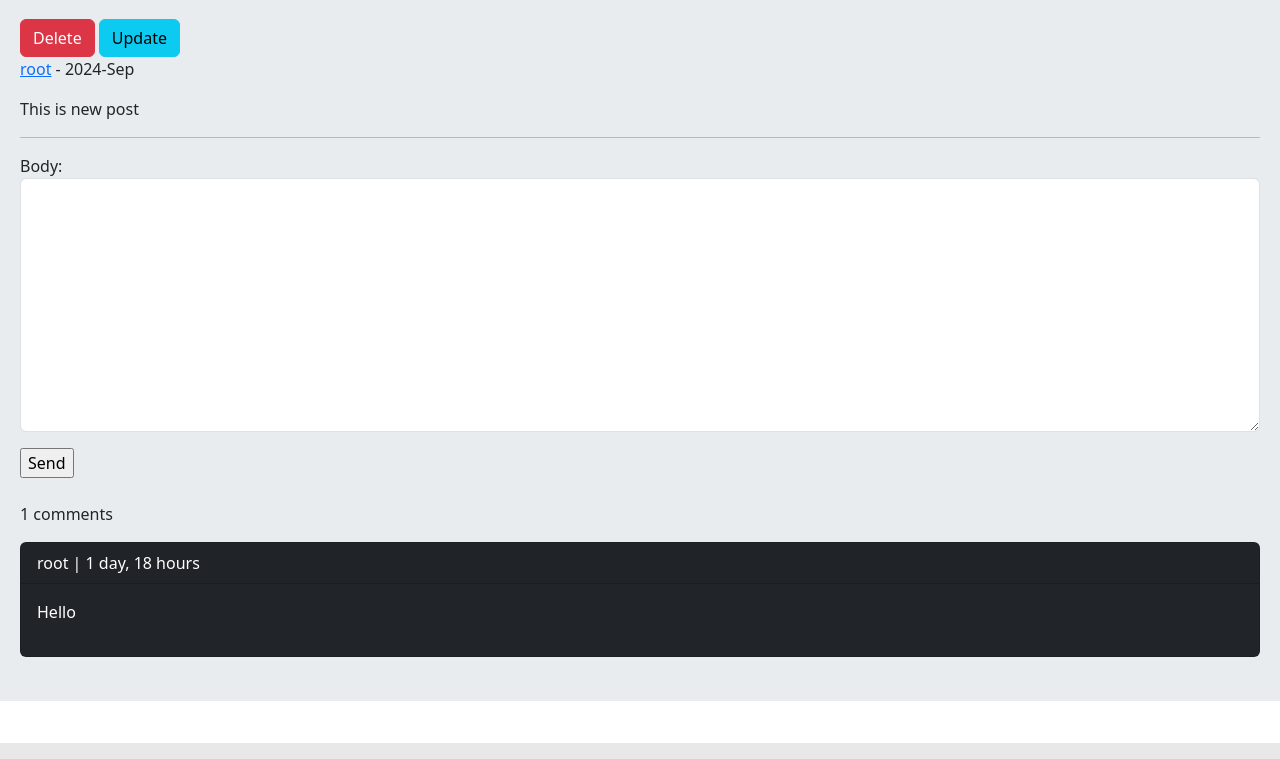
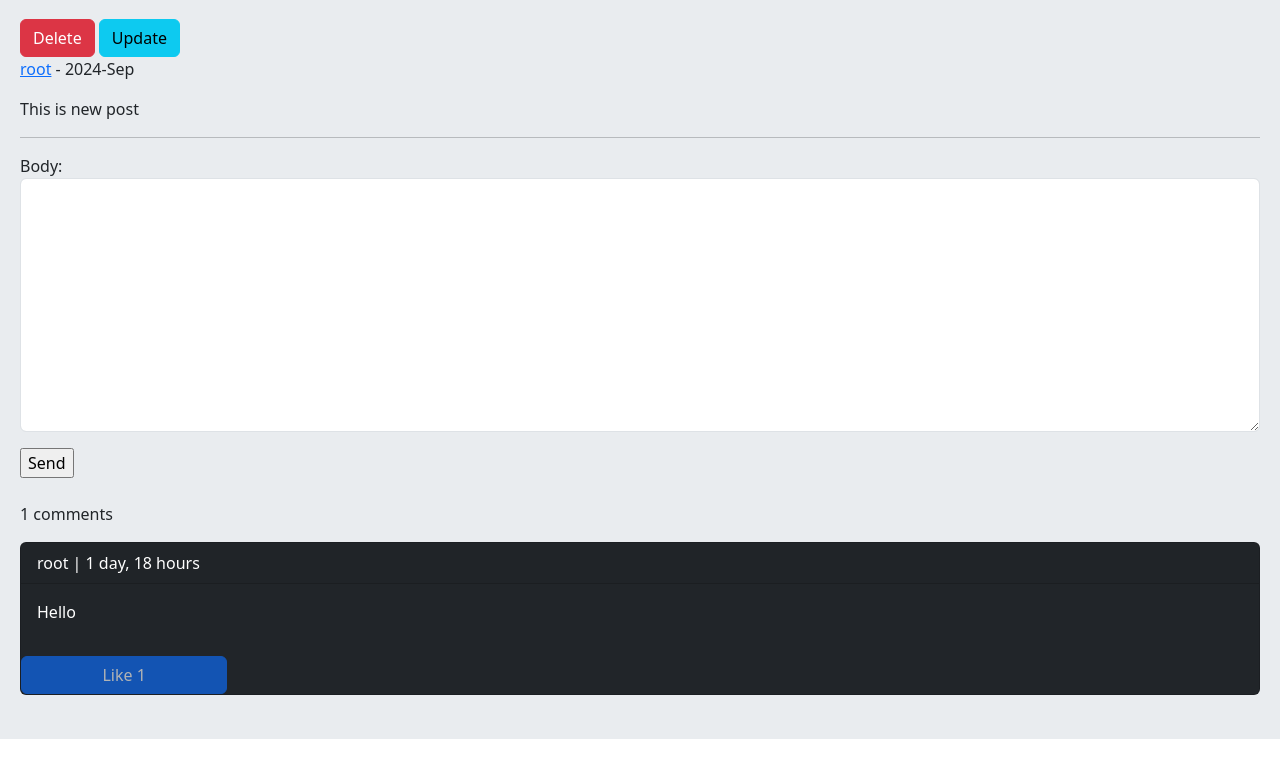
Before and after one commit to MohadeseShafiee/Django, a Django app: a page that uses social/A/home/templates/home/detail.html in a window 1280 px wide. Shown: the part 57-816 px from the top of the page. Run offline with Django 5.2, Linux system fonts and the light colour scheme; a user stored in the database is signed in; data comes from the database, SQL or seed files in the repository; both versions use the stored data as it was after the commit.

Commit message:
add like view

```diff
--- a/social/A/home/admin.py
+++ b/social/A/home/admin.py
@@ -1,5 +1,5 @@
 from django.contrib import admin
-from .models import Post, Comment
+from .models import Post, Comment, Vote
 
 @admin.register(Post)
 class PostAdmin(admin.ModelAdmin):
@@ -16,3 +16,7 @@ class PostAdmin(admin.ModelAdmin):
 class CommentAdmin(admin.ModelAdmin):
     list_display = ('user', 'post', 'created', 'is_reply')
     raw_id_fields = ('user', 'post', 'reply')
+
+
+
+admin.site.register(Vote)
--- a/social/A/home/models.py
+++ b/social/A/home/models.py
@@ -24,6 +24,17 @@ class Post(models.Model):
         return reverse('home:post_detail', args=(self.id, self.slug))
 
 
+    def likes_count(self):
+        return self.pvotes.count()
+
+
+    def user_can_like(self, user):
+        user_like = user.uvotes.filter(post=self)
+        if user_like.exists():
+            return True
+        return False
+
+
 class Comment(models.Model):
     user = models.ForeignKey(User, on_delete=models.CASCADE, related_name='ucomments')
     post = models.ForeignKey(Post, on_delete=models.CASCADE, related_name='pcomments')
@@ -35,3 +46,14 @@ class Comment(models.Model):
 
     def __str__(self):
         return f'{self.user} - {self.body[:30]}'
+
+
+
+
+class Vote(models.Model):
+    user = models.ForeignKey(User, on_delete=models.CASCADE, related_name='uvotes')
+    post = models.ForeignKey(Post, on_delete=models.CASCADE, related_name='pvotes')
+
+
+    def __str__(self):
+        return f'{self.user} liked {self.post.slug}'
--- a/social/A/home/templates/home/detail.html
+++ b/social/A/home/templates/home/detail.html
@@ -29,6 +29,9 @@
             <p class="card-body">{{ comment.body }}</p>
 
             {% if request.user.is_authenticated %}
+
+                <a href="{% url 'home:post_like' post.id %}" class="{% if can_like %}disabled{% endif %} btn btn-primary col-md-2">Like {{ post.likes_count }}</a>
+
                 <form action="{% url 'home:add_reply' post.id comment.id %}" method="post" style="display: none;">
                     {% csrf_token %}
                     {{ reply_form.as_p }}
--- a/social/A/home/urls.py
+++ b/social/A/home/urls.py
@@ -10,4 +10,5 @@ urlpatterns = [
     path('post/update/<int:post_id>/', views.PostUpdateView.as_view(), name='post_update'),
     path('post/create/', views.PostCreateView.as_view(), name='post_create'),
     path('reply/<int:post_id>/<int:comment_id>/', views.PostAddReplyView.as_view(), name='add_reply'),
+    path('like/<int:post_id>/', views.PostLikeView.as_view(), name='post_like'),
 ]
--- a/social/A/home/views.py
+++ b/social/A/home/views.py
@@ -2,7 +2,7 @@ from typing import Any
 from django.http.request import HttpRequest as HttpRequest
 from django.shortcuts import render, redirect, get_object_or_404
 from django.views import View
-from .models import Post, Comment
+from .models import Post, Comment, Vote
 from django.contrib.auth.mixins import LoginRequiredMixin
 from django.contrib import messages
 from .forms import PostCreateUpdateForm, CommentCreateForm, CommentReplyForm
@@ -29,7 +29,11 @@ class PostDatailView(View):
 
     def get(self, request, *args, **kwargs):
         comments = self.post_instance.pcomments.filter(is_reply=False)
-        return render(request, 'home/detail.html', {'post':self.post_instance, 'comments':comments, 'form':self.form_class, 'reply_form':self.form_class_reply})
+        can_like = False
+        if request.user.is_authenticated and self.post_instance.user_can_like(request.user):
+            can_like = True
+        return render(request, 'home/detail.html', {'post':self.post_instance, 'comments':comments, 'form':self.form_class, 'reply_form':self.form_class_reply, 'can_like':can_like})
+
 
     @method_decorator(login_required)
     def post(self, request, *args, **kwargs):
@@ -136,3 +140,16 @@ class PostAddReplyView(LoginRequiredMixin, View):
             reply.save()
             messages.success(request, 'Your reply submitted successfully', 'success')
         return redirect('home:post_detail', post.id, post.slug)
+
+
+
+class PostLikeView(LoginRequiredMixin, View):
+    def get(self, request, post_id):
+        post = get_object_or_404(Post, id=post_id)
+        like = Vote.objects.filter(post=post, user=request.user)
+        if like.exists():
+            messages.error(request, 'You have already liked this post', 'danger')
+        else:
+            Vote.objects.create(post=post, user=request.user)
+            messages.success(request, 'You liked this post', 'success')
+        return redirect('home:post_detail', post_id, post.slug)
```
Also changed, not shown: social/A/db.sqlite3, social/A/home/forms.py (line endings or trailing spaces), social/A/home/migrations/0005_vote.py (added).
